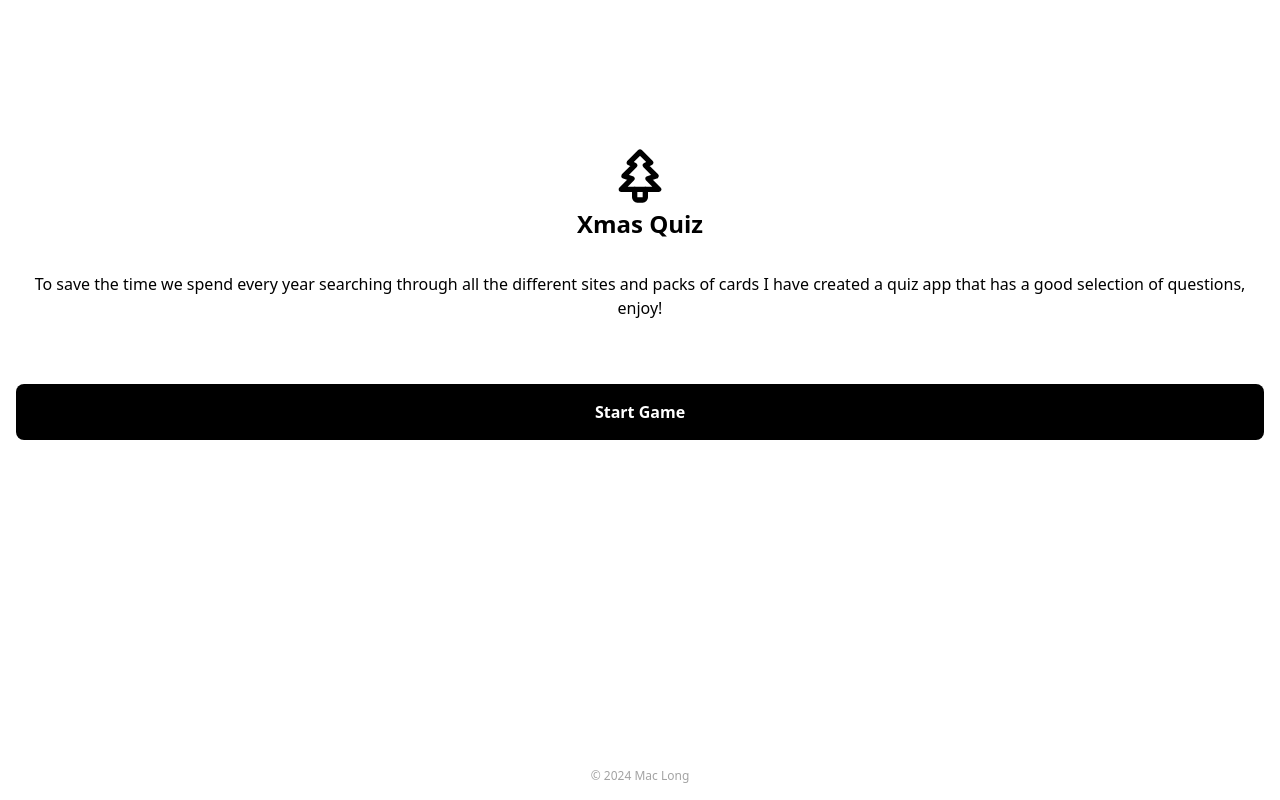
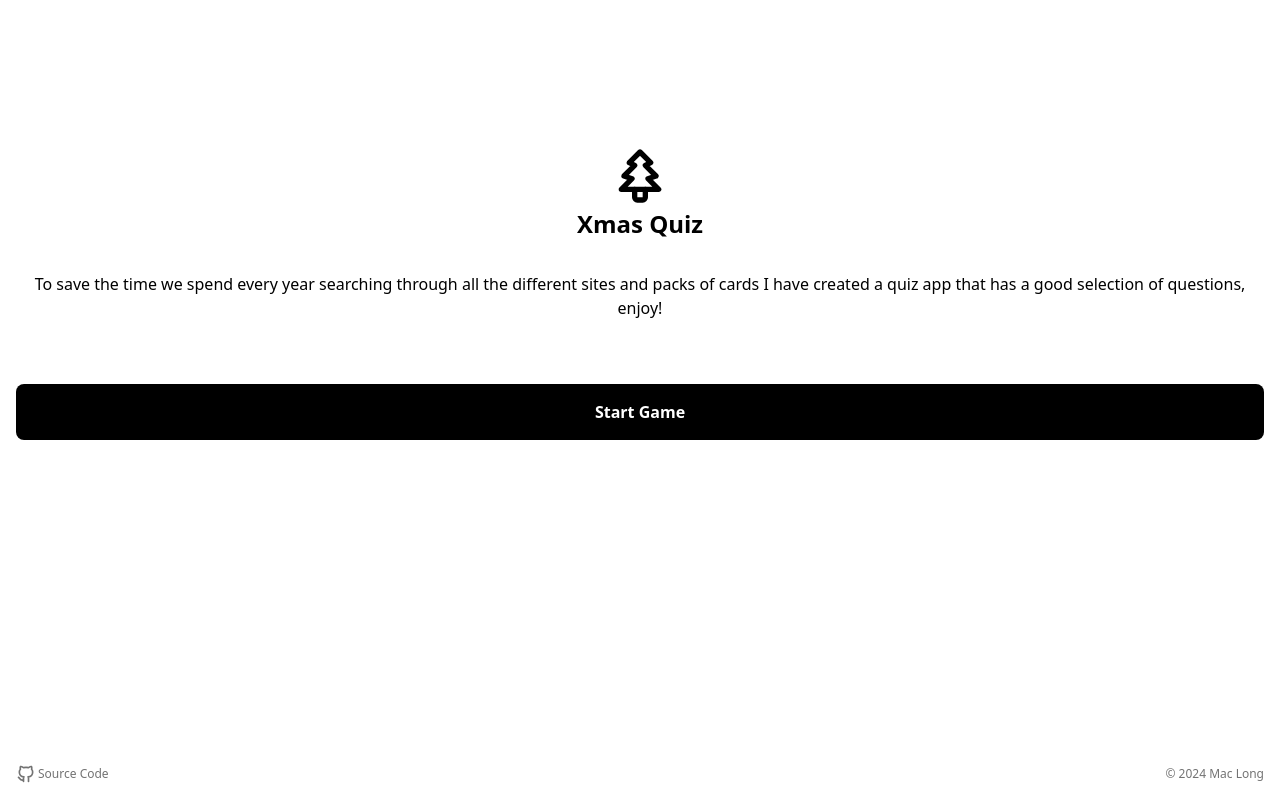
Before and after one commit to maclong9/xmas-quiz, a SvelteKit app: page / in a window 1280 px wide. Built offline with nearby package versions, Linux system fonts and the light colour scheme.

Commit message:
fix: footer content and accessibility

```diff
--- a/src/routes/+layout.svelte
+++ b/src/routes/+layout.svelte
@@ -1,21 +1,44 @@
 <script>
   import { page } from "$app/stores";
-  import { IconChristmasTree } from "@tabler/icons-svelte";
+  import { IconBrandGithub, IconChristmasTree } from "@tabler/icons-svelte";
   import "../app.css";
   let { children } = $props();
 </script>
 
+<svelte:head>
+  <title>Xmas Quiz</title>
+  <meta name="description" content="A quiz app for Christmas" />
+</svelte:head>
+
 <div class="h-screen max-h-screen max-w-screen overflow-hidden flex flex-col">
-  <header class={`flex flex-col justify-center items-center p-4 ${$page.url.pathname === "/" ? "pt-36" : ""}`}>
+  <header
+    class={`flex flex-col justify-center items-center p-4 ${$page.url.pathname === "/" ? "pt-36" : ""}`}
+  >
     <IconChristmasTree class="w-16 h-16" />
     <h1 class="text-2xl font-bold">Xmas Quiz</h1>
   </header>
   <main class="flex-1 p-4">
     {@render children()}
   </main>
-  <footer class="flex flex-col justify-center items-center p-4">
-    <span class="text-xs text-neutral-400">
-      © 2024 <a href="https://github.com/maclong9/xmas-quiz">Mac Long</a>
+  <footer class="flex justify-between items-center p-4">
+    <a
+      href="https://github.com/maclong9/xmas-quiz"
+      target="_blank"
+      rel="noopener noreferrer"
+      class="text-xs text-neutral-500 flex items-center space-x-0.5"
+    >
+      <IconBrandGithub class="w-5 h-5" />
+      <span> Source Code </span>
+    </a>
+    <span class="text-xs text-neutral-500">
+      © 2024
+      <a
+        href="https://github.com/maclong9"
+        target="_blank"
+        rel="noopener noreferrer"
+      >
+        Mac Long
+      </a>
     </span>
   </footer>
 </div>
```
Also changed, not shown: 1 other file (tests, documents, lock files or other folders).
